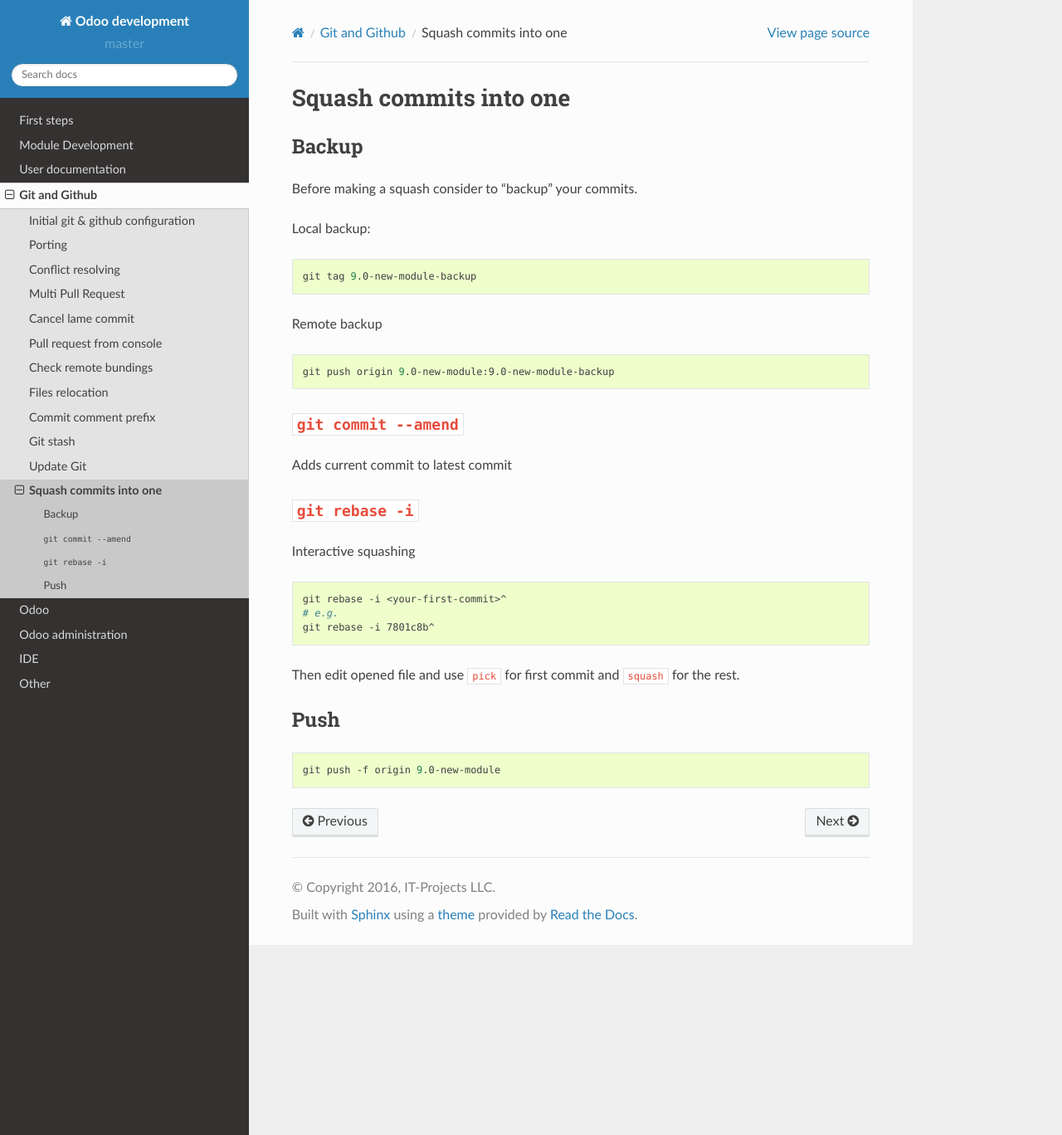
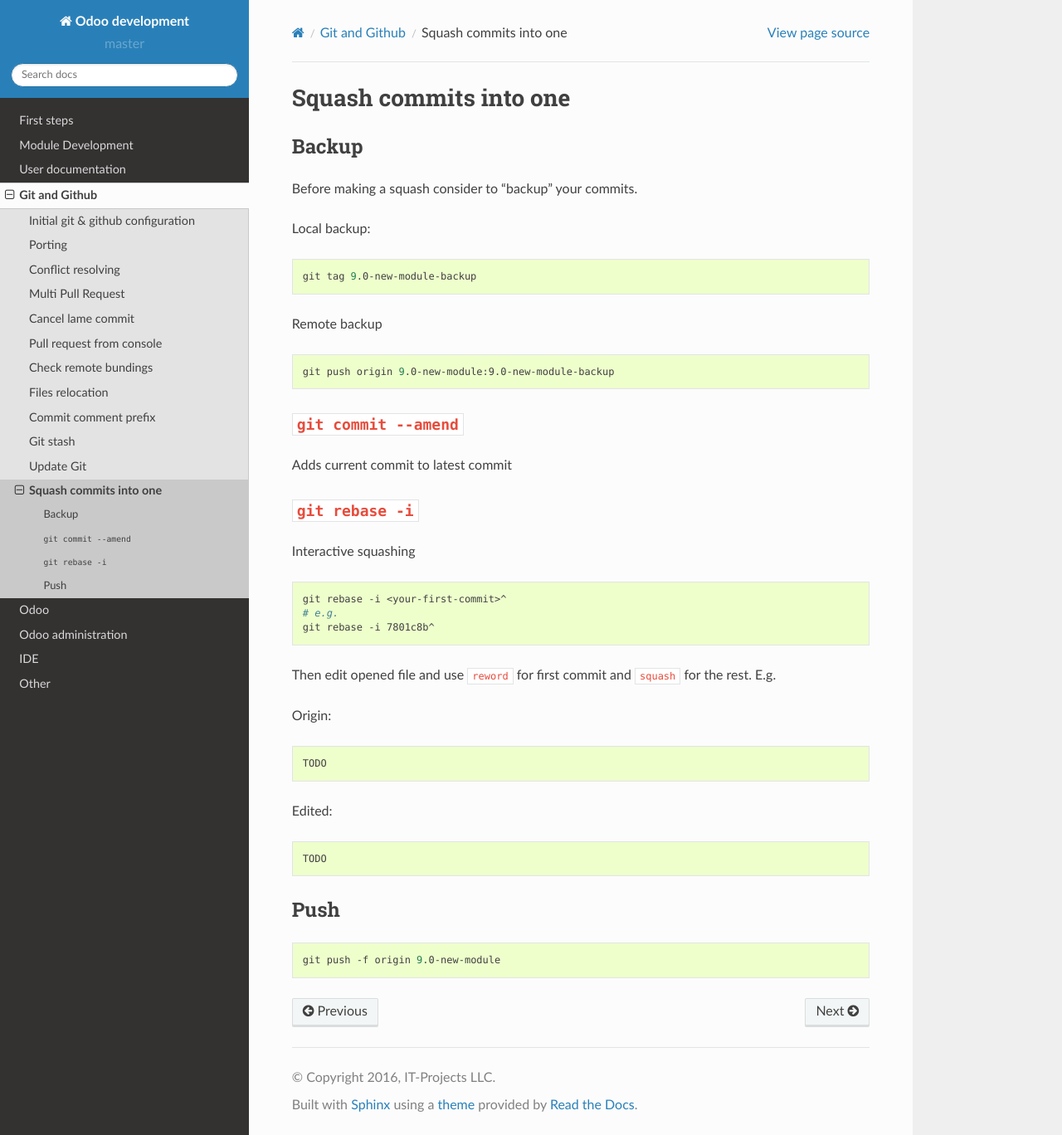
Before and after one commit to itpp-labs/odoo-development, a Sphinx documentation site: the page built from docs/git/squash.rst, in a window 1280 px wide and 1368 px high. Shown: the whole window at 83% size. Built offline with Sphinx 7.4.7 and the Read the Docs theme 2.0.0, drawn with Linux system fonts in a browser that asks for light colours; pages that are not in the unit, such as notebooks, are missing from menus.

Commit message:
squash: use reword for first commit

```diff
--- a/docs/git/squash.rst
+++ b/docs/git/squash.rst
@@ -35,7 +35,15 @@ Interactive squashing
     # e.g.
     git rebase -i 7801c8b^
 
-Then edit opened file and use ``pick`` for first commit and ``squash`` for the rest.
+Then edit opened file and use ``reword`` for first commit and ``squash`` for the rest. E.g.
+
+Origin::
+
+    TODO
+
+Edited::
+
+    TODO
 
 Push
 ====
```
